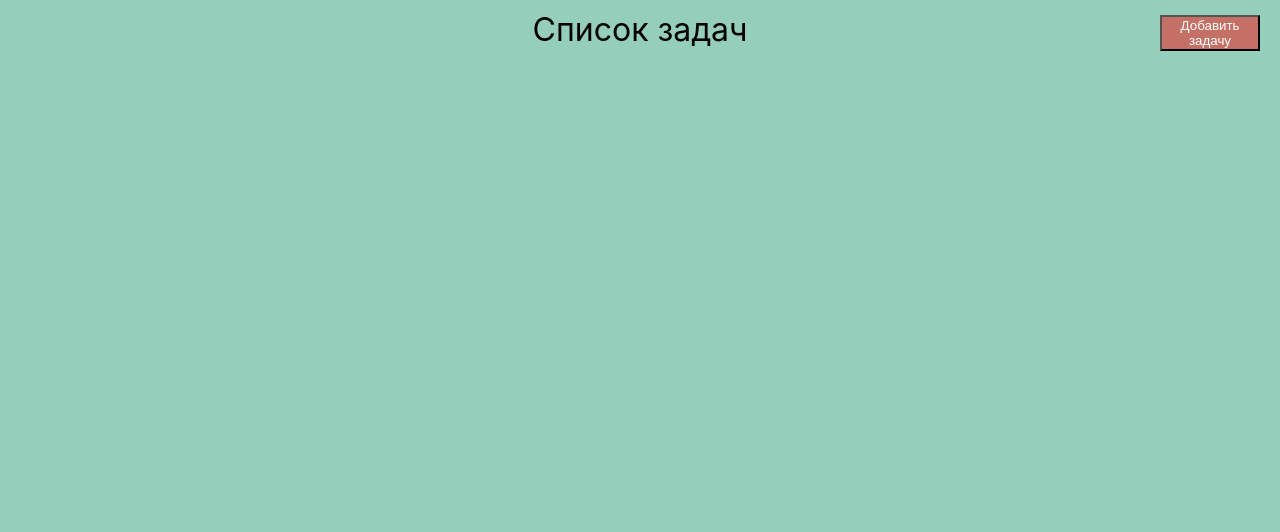
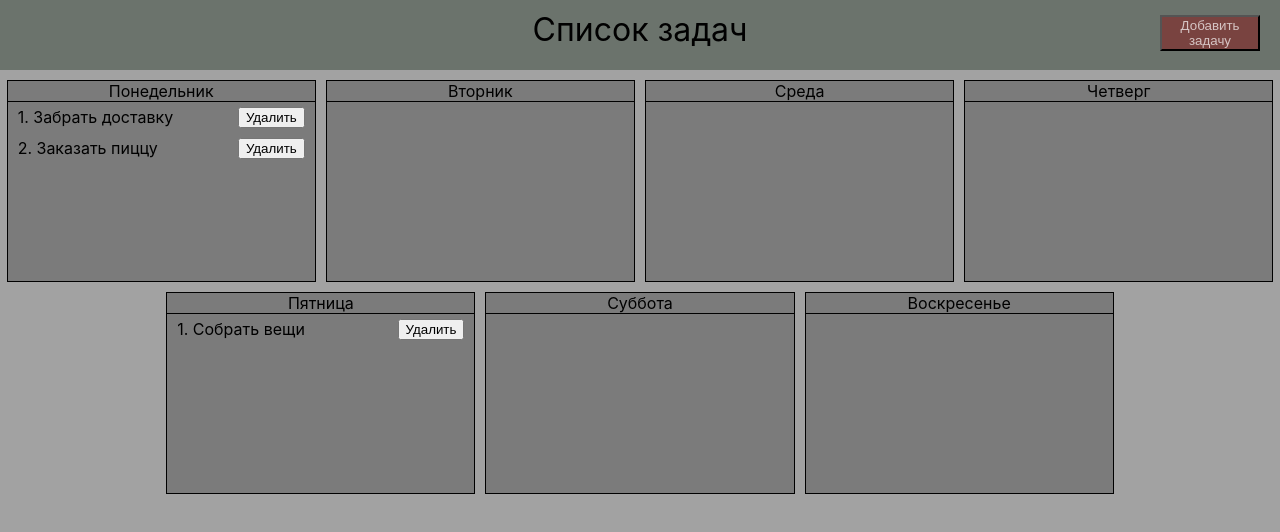
Before and after one commit to shuradavi/task-scheduler, a React (Create React App) app: page / in a window 1280 px wide. Shown: the top 532 px of the page. Built offline with nearby package versions, Linux system fonts and the light colour scheme.

Commit message:
static end. next stage -> active buttons

```diff
--- a/src/App.css
+++ b/src/App.css
@@ -1,14 +1,19 @@
 :root {
-	background-color: rgba(17, 148, 104, 0.445);
+	background-color: rgba(46, 46, 46, 0.445);
 	margin: 0;
 
+}
+
+header {
+	background-color: rgba(16, 37, 20, 0.377);
 }
 .btn_addNewTask {
 	position: absolute;
 	top: 15px;
 	right: 20px;
-	background-color: rgba(250, 0, 0, 0.459);
-	color: rgb(255, 255, 255);
+	background-color: rgba(138, 13, 13, 0.459);
+	color: rgba(255, 255, 255, 0.692);
+	font-weight: lighter;
 	width: 100px;
 }
 
@@ -17,14 +22,13 @@
 	flex-flow: column;
 	justify-content: center;
 	width: 100%;
+	height: 100%;
 }
 
 .week-container {
 	display: flex;
 	flex-wrap: wrap;
 	justify-content: center;
-	margin-top: 10px;
-	gap: 20px;
 	width: 100%;
 }
 
@@ -32,15 +36,23 @@
 	display: flex;
 	flex-flow: column;
 	text-align: center;
-	width: 23.5%;
+	width: 24%;
 	border: solid 1px black;
 	height: 200px;
+	margin: 10px 5px 0 5px;
+	background-color: rgba(77, 77, 77, 0.459);
 }
+
+.day {
+	border-bottom: solid 1px black;
+}
+
 .day-content {
 	margin: 5px 10px 5px 10px;
 }
 
 .task {
+	margin: 5px 10px 5px 10px;
 	display: flex;
 	justify-content: space-between;
 }
--- a/src/App.js
+++ b/src/App.js
@@ -1,7 +1,6 @@
 import React, { useState } from "react";
 import './App.css'
-import TasksList from "./components/TasksLists/TasksList";
-import TasksItem from "./components/TasksItem/TasksItem";
+import Days from './components/Days/Days.jsx'
 
 function App() {
 
@@ -51,10 +50,12 @@ function App() {
 
 	return (
 		<div className='App'>
+			<header>
 			<h1 style={{ textAlign: 'center', marginTop: '10px', fontWeight: 'normal'  }}>Список задач</h1>
 			<button className="btn_addNewTask">Добавить задачу</button>
-			<TasksList props={tasks} />
-    	</div>
+			</header>
+			<Days props={tasks} />
+		</div>
   	);
 }
 
--- /dev/null
+++ b/src/components/Day/Day.jsx
@@ -0,0 +1,16 @@
+import React from 'react';
+import TasksItem from '../TasksItem/TasksItem';
+
+const Day = ({ props, day }) => {
+
+	let sortedTasks = props.filter((obj) => (obj.dayForTheWeek === day));
+
+	return (
+		<div className='day-container'>
+			{Boolean(sortedTasks.length) ? <div className='day'>{sortedTasks[0].dayForTheWeek}</div> : <div className='day'>{day}</div>}
+			<TasksItem props={sortedTasks} />
+		</div>
+	);
+};
+
+export default Day;
--- /dev/null
+++ b/src/components/Days/Days.jsx
@@ -0,0 +1,20 @@
+import React from 'react';
+import Day from '../Day/Day';
+
+const TasksList = ({ props }) => {
+
+
+	return (
+		<div className='week-container'>
+			<Day props={props} day='Понедельник' />
+			<Day props={props} day='Вторник'/>
+			<Day props={props} day='Среда'/>
+			<Day props={props} day='Четверг'/>
+			<Day props={props} day='Пятница'/>
+			<Day props={props} day='Суббота'/>
+			<Day props={props} day='Воскресенье'/>
+		</div>
+	);
+};
+
+export default TasksList;
--- a/src/components/TasksItem/TasksItem.jsx
+++ b/src/components/TasksItem/TasksItem.jsx
@@ -1,28 +1,24 @@
 import React from 'react';
 
-const TasksItem = ({ tasks, day }) => {
+const TasksItem = ({ props }) => {
+
 
 	return (
-		<div className='day-container'>
-			{day}
-			{
-				Boolean(tasks.length) && tasks.map((t, index) => (
-					<div key={t.id}>
-						<div className='day-content'>
+		<>
+			{Boolean(props.length) && props.map((task, index) => (
+				<div key={task.id}>
 					<div className='task'>
-								{`${index + 1}. ${t.title}`}
+						{`${props.indexOf(task) + 1}. ${task.title}`}
 						<span className='delete-btn'>
 							<button>Удалить</button>
 						</span>
 					</div>
 				</div>
-					</div>
 		))
 			}
-		</div>
+		</>
+
 	);
-}
-
-
+};
 
 export default TasksItem;
--- a/src/components/TasksLists/TasksList.jsx
+++ /dev/null
@@ -1,42 +0,0 @@
-import React from 'react';
-import TasksItem from '../TasksItem/TasksItem';
-
-const TasksList = ({ props }) => {
-	console.log(props);
-	const data = props.reduce((result, obj, index) => {
-		result.push(obj.dayForTheWeek)
-		return result
-	}, [])
-
-	console.log(data);
-	// let result = [[{id: 'zxcv1123',
-	// 		title: 'Забрать доставку',
-	// 		description: 'Пункт WB ул. Столичная д.1, Чехол для телефона КОД 123321',
-	// 		isDone: 'false',
-	// 		dayForTheWeek: 'Понедельник',
-	// 		weight: 1,}, {id: 'zxcv11111',
-	// 		title: 'Заказать пиццу',
-	// 		description: 'Joys Pizza',
-	// 		isDone: 'false',
-	// 		dayForTheWeek: 'Понедельник',
-	// 		weight: 1,}], [], [], [], [], [{id: 'zxcv11333',
-	// 		title: 'Собрать вещи',
-	// 		description: 'Щетка, паста, шорты, футболка',
-	// 		isDone: 'false',
-	// 		dayForTheWeek: 'Пятница',
-	// 		weight: 1,}], []]
-
-	return (
-		<div className='week-container'>
-			{/* <TasksItem tasks={ data[0] } day='Понедельник' />
-			<TasksItem tasks={ data[1] } day='Вторник'/>
-			<TasksItem tasks={ data[2] } day='Среда'/>
-			<TasksItem tasks={ data[3] } day='Четверг'/>
-			<TasksItem tasks={ data[4] } day='Пятница'/>
-			<TasksItem tasks={ data[5] } day='Суббота'/>
-			<TasksItem tasks={ data[6] } day='Воскренье'/> */}
-		</div>
-	);
-};
-
-export default TasksList;
```
Lines whose indentation alone changed are shown as unchanged.
